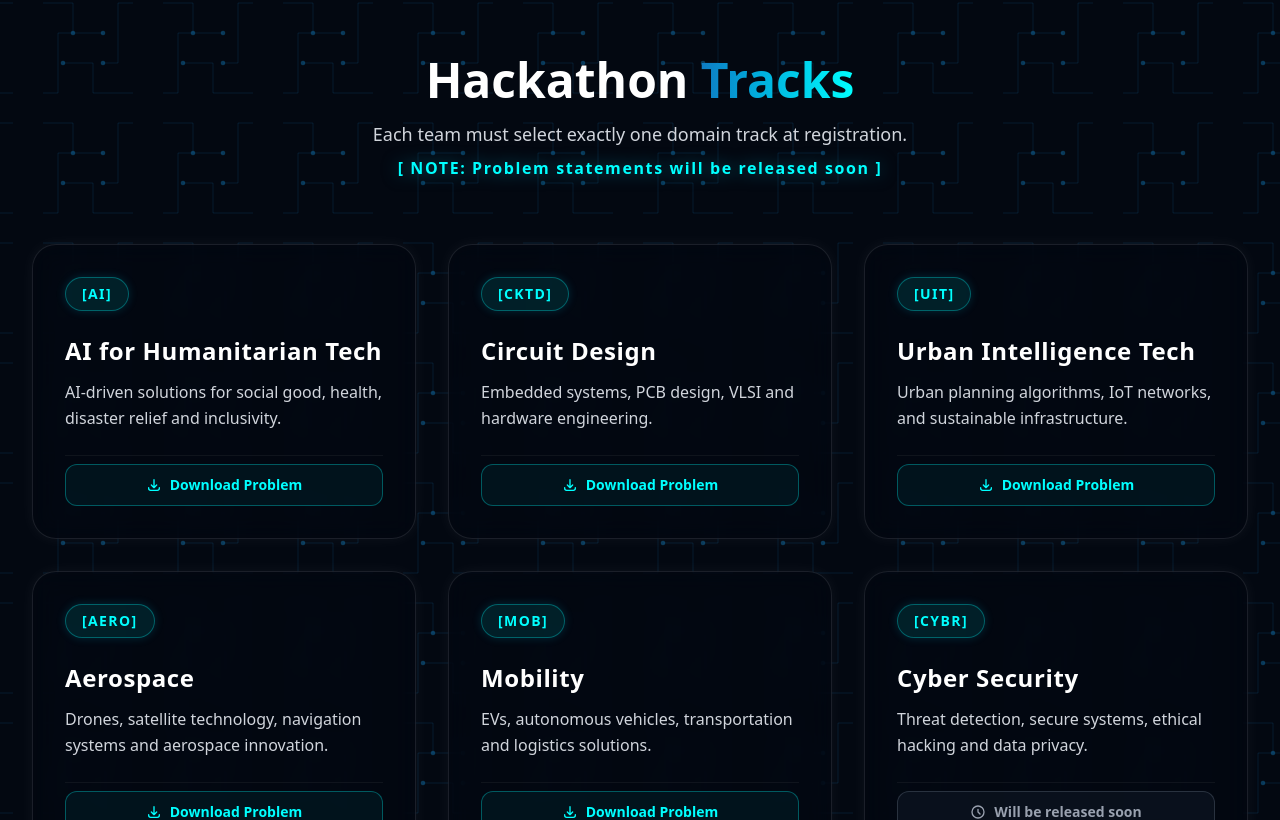
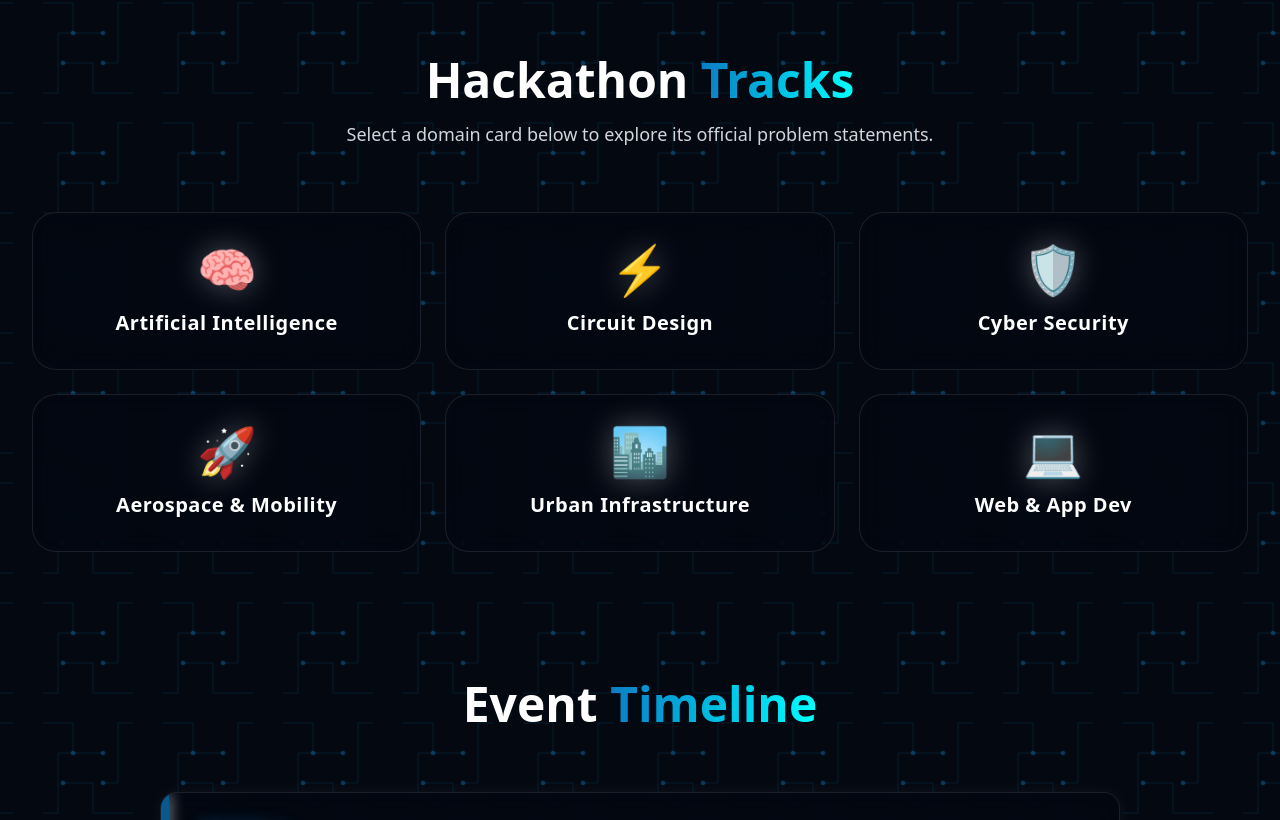
Before and after one commit to Sharanx77/neo-nexus-36.1, a Next.js app: page / in a window 1280 px wide. Shown: the part 3400-4220 px from the top of the page. Built offline with nearby package versions, Linux system fonts and the light colour scheme.

Commit message:
Update Tracks.tsx

```diff
--- a/components/Tracks.tsx
+++ b/components/Tracks.tsx
@@ -1,61 +1,211 @@
+'use client';
+import { useState, useEffect } from 'react';
+
 export default function Tracks() {
-  const tracks = [
-    { id: 'AI', title: 'AI for Humanitarian Tech', desc: 'AI-driven solutions for social good, health, disaster relief and inclusivity.', pdfPath: '/PS/AI_human.pdf' },
-    { id: 'CKTD', title: 'Circuit Design', desc: 'Embedded systems, PCB design, VLSI and hardware engineering.', pdfPath: '/PS/circuit_design.pdf' },
-    { id: 'UIT', title: 'Urban Intelligence Tech', desc: 'Urban planning algorithms, IoT networks, and sustainable infrastructure.', pdfPath: '/PS/urban_intelligence.pdf' },
-    { id: 'AERO', title: 'Aerospace', desc: 'Drones, satellite technology, navigation systems and aerospace innovation.', pdfPath: '/PS/aerospace.pdf' },
-    { id: 'MOB', title: 'Mobility', desc: 'EVs, autonomous vehicles, transportation and logistics solutions.', pdfPath: ' /PS/mobility.pdf' },
-    { id: 'CYBR', title: 'Cyber Security', desc: 'Threat detection, secure systems, ethical hacking and data privacy.', pdfPath: '' },
+  const [activeDomain, setActiveDomain] = useState<string | null>(null);
+  const [activeProblem, setActiveProblem] = useState<string | null>(null);
+
+  // Lock background scrolling when the modal is open
+  useEffect(() => {
+    if (activeDomain) {
+      document.body.style.overflow = 'hidden';
+    } else {
+      document.body.style.overflow = 'auto';
+    }
+    return () => { document.body.style.overflow = 'auto'; }; // Cleanup
+  }, [activeDomain]);
+
+  const openDomain = (domainId: string) => {
+    setActiveDomain(domainId);
+    setActiveProblem(null);
+  };
+
+  const closeModal = () => {
+    setActiveDomain(null);
+    setActiveProblem(null);
+  };
+
+  const toggleProblem = (problemId: string) => {
+    setActiveProblem(activeProblem === problemId ? null : problemId);
+  };
+
+  // Placeholder Track Data (Update with your actual 6 domains and problems)
+  const trackData = [
+    {
+      id: 'ai',
+      name: 'Artificial Intelligence',
+      icon: '🧠',
+      glow: 'from-blue-500 to-cyan-500',
+      problems: [
+        { id: 'NN-AI-01', title: 'Intelligent Traffic Optimization', desc: 'Develop a computer vision-based model that optimizes traffic light timings dynamically based on real-time vehicle density to reduce urban congestion.' },
+        { id: 'NN-AI-02', title: 'AI Healthcare Diagnostics', desc: 'Build an AI tool that analyzes medical imaging (X-rays/MRIs) to assist doctors in early anomaly detection with high accuracy.' }
+      ]
+    },
+    {
+      id: 'circuit',
+      name: 'Circuit Design',
+      icon: '⚡',
+      glow: 'from-purple-500 to-pink-500',
+      problems: [
+        { id: 'NN-CD-01', title: 'Ultra-Low Power IoT Sensor', desc: 'Design a schematic for an energy-harvesting sensor node capable of sustaining operation on solar or thermal power without battery replacement.' },
+        { id: 'NN-CD-02', title: 'Automated PCB Fault Detector', desc: 'Create a system to automatically identify short circuits, open circuits, and soldering defects in manufactured PCBs.' }
+      ]
+    },
+    {
+      id: 'cyber',
+      name: 'Cyber Security',
+      icon: '🛡️',
+      glow: 'from-emerald-400 to-cyan-500',
+      problems: [
+        { id: 'NN-CS-01', title: 'Zero-Trust Network Architecture', desc: 'Develop a lightweight zero-trust authentication protocol specifically tailored for deployment in constrained local networks.' },
+        { id: 'NN-CS-02', title: 'Ransomware Containment', desc: 'Create an automated sandboxing script that detects encryption behavior in real-time and quarantines the infected node.' }
+      ]
+    },
+    {
+      id: 'aero',
+      name: 'Aerospace & Mobility',
+      icon: '🚀',
+      glow: 'from-orange-500 to-yellow-500',
+      problems: [
+        { id: 'NN-AM-01', title: 'Autonomous Drone Navigation', desc: 'Develop an algorithm for UAVs to navigate, avoid obstacles, and map GPS-denied environments using LiDAR or optical flow.' },
+        { id: 'NN-AM-02', title: 'Smart EV Battery Management', desc: 'Design an interface and backend logic to monitor thermal states and optimize cell balancing in high-capacity EV battery packs.' }
+      ]
+    },
+    {
+      id: 'uit',
+      name: 'Urban Infrastructure',
+      icon: '🏙️',
+      glow: 'from-electric to-blue-400',
+      problems: [
+        { id: 'NN-UIT-01', title: 'Smart Waste Management', desc: 'Create an IoT-based bin monitoring system that optimizes garbage truck routing based on real-time fill-levels.' },
+        { id: 'NN-UIT-02', title: 'Dynamic Grid Load Balancing', desc: 'Propose a software solution to manage smart grid power distribution and prevent blackouts during peak urban hours.' }
+      ]
+    },
+    {
+      id: 'web',
+      name: 'Web & App Dev',
+      icon: '💻',
+      glow: 'from-neonPurple to-indigo-500',
+      problems: [
+        { id: 'NN-WEB-01', title: 'Decentralized Credential Verification', desc: 'Build a secure, tamper-proof web portal for institutions to issue and verify academic certificates using blockchain.' },
+        { id: 'NN-WEB-02', title: 'Hyper-Local Disaster Alert App', desc: 'Develop a mobile application that uses mesh networking to broadcast emergency SOS alerts when standard cellular grids fail.' }
+      ]
+    }
   ];
 
+  // Find the currently active domain data for the modal
+  const activeDomainData = trackData.find(d => d.id === activeDomain);
+
   return (
-    <section id="tracks" className="py-12 sm:py-16 relative z-10">
+    <section id="tracks" className="py-16 relative z-10">
       <div className="max-w-7xl mx-auto px-4 sm:px-6 lg:px-8">
-        <div className="text-center mb-10 sm:mb-16">
-          <h2 className="text-3xl sm:text-4xl md:text-5xl font-black mb-3 sm:mb-4 font-heading text-white">
+
+        <div className="text-center mb-12 sm:mb-16">
+          <h2 className="text-3xl sm:text-4xl md:text-5xl font-black mb-4 font-heading text-white">
             Hackathon <span className="text-transparent bg-clip-text bg-gradient-to-r from-electric to-cyan">Tracks</span>
           </h2>
-          <p className="text-gray-300 text-base sm:text-lg max-w-3xl mx-auto font-normal px-2">Each team must select exactly one domain track at registration.</p>
-          <p className="text-cyan text-sm sm:text-base mt-2 font-extrabold tracking-widest drop-shadow-[0_0_8px_rgba(6,182,212,0.5)]">[ NOTE: Problem statements will be released soon ]</p>
+          <p className="text-gray-300 text-base sm:text-lg max-w-2xl mx-auto">
+            Select a domain card below to explore its official problem statements.
+          </p>
         </div>
 
-        <div className="grid grid-cols-1 sm:grid-cols-2 lg:grid-cols-3 gap-6 sm:gap-8">
-          {tracks.map((track) => (
-            /* PERFORMANCE UPDATE: Solidified mobile background, kept blur for desktop. Softened mobile shadows. */
-            <div key={track.id} className="bg-[#030811]/90 md:bg-[#030811]/60 backdrop-blur-none md:backdrop-blur-md p-6 sm:p-8 rounded-3xl border border-white/10 hover:border-cyan/50 shadow-md md:shadow-[0_0_15px_rgba(255,255,255,0.05)] md:hover:shadow-[0_0_30px_rgba(6,182,212,0.25)] transition-all duration-500 group cursor-pointer flex flex-col h-full relative overflow-hidden">
+        {/* DOMAIN CARDS GRID */}
+        <div className="grid grid-cols-2 md:grid-cols-3 gap-4 sm:gap-6">
+          {trackData.map((domain) => (
+            <div
+              key={domain.id}
+              onClick={() => openDomain(domain.id)}
+              className="cursor-pointer rounded-3xl p-6 sm:p-8 flex flex-col items-center justify-center text-center transition-all duration-300 border border-white/10 backdrop-blur-md relative overflow-hidden group bg-[#030811]/60 hover:border-cyan/50 hover:bg-[#030811]/80 hover:shadow-[0_0_20px_rgba(6,182,212,0.3)] hover:-translate-y-1"
+            >
+              <div className={`absolute inset-0 bg-gradient-to-br ${domain.glow} opacity-0 group-hover:opacity-10 transition-opacity duration-300`}></div>
 
-              <div className="hidden md:block absolute inset-0 bg-gradient-to-br from-electric/10 to-cyan/10 opacity-0 group-hover:opacity-100 transition-opacity duration-500 pointer-events-none"></div>
-
-              <div className="text-cyan font-black text-xs sm:text-sm tracking-widest bg-cyan/10 border border-cyan/30 shadow-sm md:shadow-[0_0_10px_rgba(6,182,212,0.2)] px-3 sm:px-4 py-1 sm:py-1.5 rounded-full inline-block w-max mb-4 sm:mb-6 relative z-10">
-                [{track.id}]
-              </div>
-
-              <h3 className="text-xl sm:text-2xl font-bold mb-2 sm:mb-3 font-heading tracking-wide text-white md:group-hover:text-transparent md:group-hover:bg-clip-text md:group-hover:bg-gradient-to-r md:group-hover:from-white md:group-hover:to-cyan transition-all relative z-10">
-                {track.title}
-              </h3>
-
-              <p className="text-gray-300 text-sm sm:text-base leading-relaxed flex-grow relative z-10 mb-6">
-                {track.desc}
-              </p>
-
-              <div className="relative z-10 mt-auto pt-2 border-t border-white/5 transition-colors">
-                {track.pdfPath ? (
-                  <a href={track.pdfPath} target="_blank" rel="noopener noreferrer" className="flex items-center justify-center gap-2 w-full bg-cyan/5 hover:bg-cyan/15 border border-cyan/30 text-cyan font-bold py-2.5 px-4 rounded-xl text-sm transition-all">
-                    <svg className="w-4 h-4" fill="none" stroke="currentColor" viewBox="0 0 24 24"><path strokeLinecap="round" strokeLinejoin="round" strokeWidth="2" d="M4 16v1a3 3 0 003 3h10a3 3 0 003-3v-1m-4-4l-4 4m0 0l-4-4m4 4V4" /></svg>
-                    Download Problem
-                  </a>
-                ) : (
-                  <div className="flex items-center justify-center gap-2 w-full bg-gray-800/30 border border-gray-600/50 text-gray-400 font-semibold py-2.5 px-4 rounded-xl text-sm cursor-not-allowed">
-                    <svg className="w-4 h-4" fill="none" stroke="currentColor" viewBox="0 0 24 24"><path strokeLinecap="round" strokeLinejoin="round" strokeWidth="2" d="M12 8v4l3 3m6-3a9 9 0 11-18 0 9 9 0 0118 0z" /></svg>
-                    Will be released soon
-                  </div>
-                )}
-              </div>
-
+              <span className="text-4xl sm:text-5xl mb-4 drop-shadow-[0_0_15px_rgba(255,255,255,0.3)] relative z-10 group-hover:scale-110 transition-transform duration-300">{domain.icon}</span>
+              <h3 className="text-lg sm:text-xl font-bold text-white tracking-wide relative z-10">{domain.name}</h3>
             </div>
           ))}
         </div>
+
       </div>
+
+      {/* --- THE MODAL OVERLAY (CENTER OF ATTRACTION) --- */}
+      {activeDomain && activeDomainData && (
+        <div className="fixed inset-0 z-50 flex items-center justify-center p-4 sm:p-6 opacity-100 transition-opacity duration-300">
+
+          {/* Extremely Blurred Background */}
+          <div
+            className="absolute inset-0 bg-black/70 backdrop-blur-xl"
+            onClick={closeModal}
+          ></div>
+
+          {/* Modal Content Box */}
+          <div className="relative w-full max-w-4xl max-h-[90vh] overflow-y-auto scrollbar-hide bg-[#030811]/95 border-2 border-cyan/50 shadow-[0_0_50px_rgba(6,182,212,0.3)] rounded-3xl p-6 sm:p-10 transform scale-100 transition-transform duration-300">
+
+            {/* Close Button */}
+            <button
+              onClick={closeModal}
+              className="absolute top-4 right-4 sm:top-6 sm:right-6 bg-white/5 hover:bg-red-500/20 text-gray-400 hover:text-red-400 p-2 rounded-full border border-transparent hover:border-red-500/50 transition-all z-20"
+            >
+              <svg className="w-6 h-6" fill="none" stroke="currentColor" viewBox="0 0 24 24"><path strokeLinecap="round" strokeLinejoin="round" strokeWidth="2" d="M6 18L18 6M6 6l12 12" /></svg>
+            </button>
+
+            {/* Modal Header */}
+            <div className="text-center mb-8 relative z-10 mt-4 sm:mt-0">
+              <span className="text-4xl sm:text-6xl mb-4 block">{activeDomainData.icon}</span>
+              <span className="text-cyan font-bold tracking-widest uppercase text-xs sm:text-sm mb-2 block">Problem Statements For</span>
+              <h3 className="text-3xl sm:text-4xl font-black text-white">
+                {activeDomainData.name}
+              </h3>
+            </div>
+
+            {/* Problem Statements Grid */}
+            <div className="grid grid-cols-1 gap-4 sm:gap-6 relative z-10">
+              {activeDomainData.problems.map((problem) => {
+                const isProblemActive = activeProblem === problem.id;
+                return (
+                  <div
+                    key={problem.id}
+                    onClick={() => toggleProblem(problem.id)}
+                    className={`cursor-pointer rounded-2xl border transition-all duration-300 flex flex-col bg-[#030811] overflow-hidden
+                      ${isProblemActive
+                        ? 'border-electric shadow-[0_0_20px_rgba(14,124,196,0.4)]'
+                        : 'border-white/10 hover:border-cyan/40 hover:bg-white/5'
+                      }`}
+                  >
+                    {/* CARD FRONT: ID & TITLE */}
+                    <div className="p-5 sm:p-6 flex flex-col justify-center">
+                      <div className="flex justify-between items-start mb-2">
+                        <span className="inline-block px-3 py-1 rounded-full bg-electric/20 text-cyan text-xs sm:text-sm font-mono font-bold border border-electric/30 shadow-[0_0_10px_rgba(6,182,212,0.2)]">
+                          {problem.id}
+                        </span>
+                        {/* Reveal Indicator */}
+                        <div className={`w-8 h-8 rounded-full flex items-center justify-center transition-colors ${isProblemActive ? 'bg-electric text-white shadow-[0_0_10px_rgba(14,124,196,0.8)]' : 'bg-white/5 text-gray-400'}`}>
+                          <svg className={`w-5 h-5 transition-transform duration-300 ${isProblemActive ? 'rotate-180' : ''}`} fill="none" stroke="currentColor" viewBox="0 0 24 24">
+                            <path strokeLinecap="round" strokeLinejoin="round" strokeWidth="2" d="M19 9l-7 7-7-7" />
+                          </svg>
+                        </div>
+                      </div>
+
+                      <h4 className={`font-bold text-lg sm:text-xl md:text-2xl transition-colors pr-10 ${isProblemActive ? 'text-white' : 'text-gray-200'}`}>
+                        {problem.title}
+                      </h4>
+
+                      {/* CARD BACK / EXPANDED DESCRIPTION */}
+                      <div className={`transition-all duration-500 ease-in-out ${isProblemActive ? 'max-h-[500px] mt-4 opacity-100' : 'max-h-0 mt-0 opacity-0'}`}>
+                        <div className="pt-4 border-t border-white/10">
+                          <p className="text-gray-300 text-sm sm:text-base leading-relaxed">
+                            {problem.desc}
+                          </p>
+                        </div>
+                      </div>
+                    </div>
+                  </div>
+                );
+              })}
+            </div>
+
+          </div>
+        </div>
+      )}
     </section>
   );
 }
```
